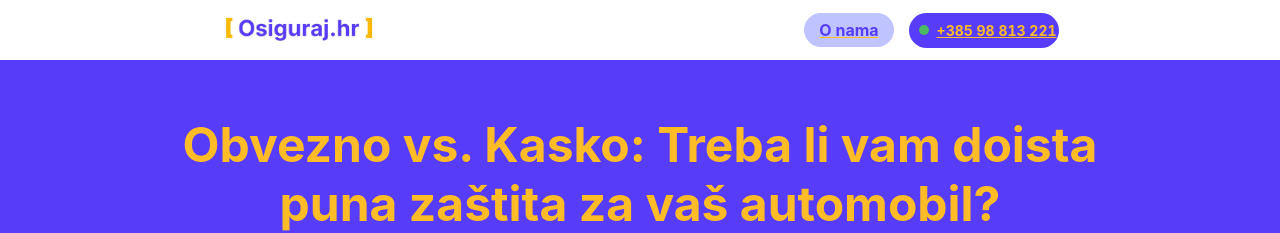
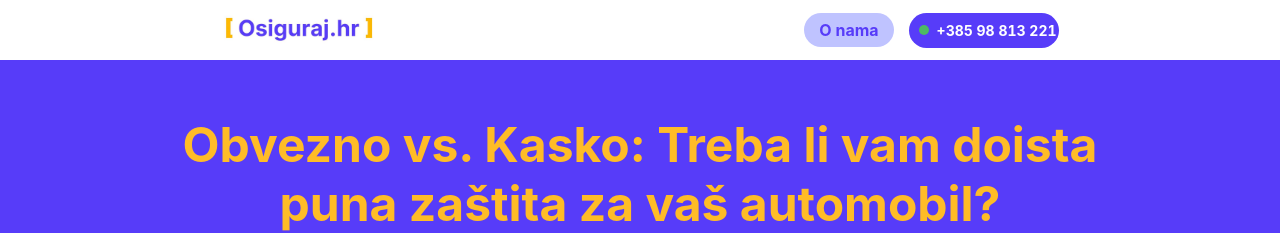
Before and after one commit to Filip-Gale/OsigurajHR, a Jekyll site: the page built from _posts/2026-01-26-primjer.html, in a window 1280 px wide. Shown: the top 233 px of the page. Built offline with Jekyll 4.4.1, drawn with Linux system fonts in a browser that asks for light colours.

Commit message:
Update post.css

```diff
--- a/css/post.css
+++ b/css/post.css
@@ -21,16 +21,21 @@
     margin-left: 30px;
 }
 
-/* Optimizirani linkovi za bolji klik (SEO) */
+/* Glavni stil za sve linkove - bez prisilnog podcrtavanja */
 a {
-    color: #ffbc27 !important;
-    text-decoration: underline !important; /* Obavezno podcrtano za uočljivost */
+    color: #ffbc27;
+    text-decoration: none;
     font-weight: bold;
     user-select: all;
     pointer-events: all;
 }
 
-/* Efekt kada se mišem prođe preko linka */
+/* Podcrtaj SAMO linkove u tekstu (p, li i blockquote) za bolji SEO */
+p a, li a, blockquote a {
+    text-decoration: underline !important;
+}
+
+/* Efekt kada se mišem prođe preko bilo kojeg linka ili gumba */
 a:hover {
     color: #ffffff !important;
     text-decoration: none !important;
```
